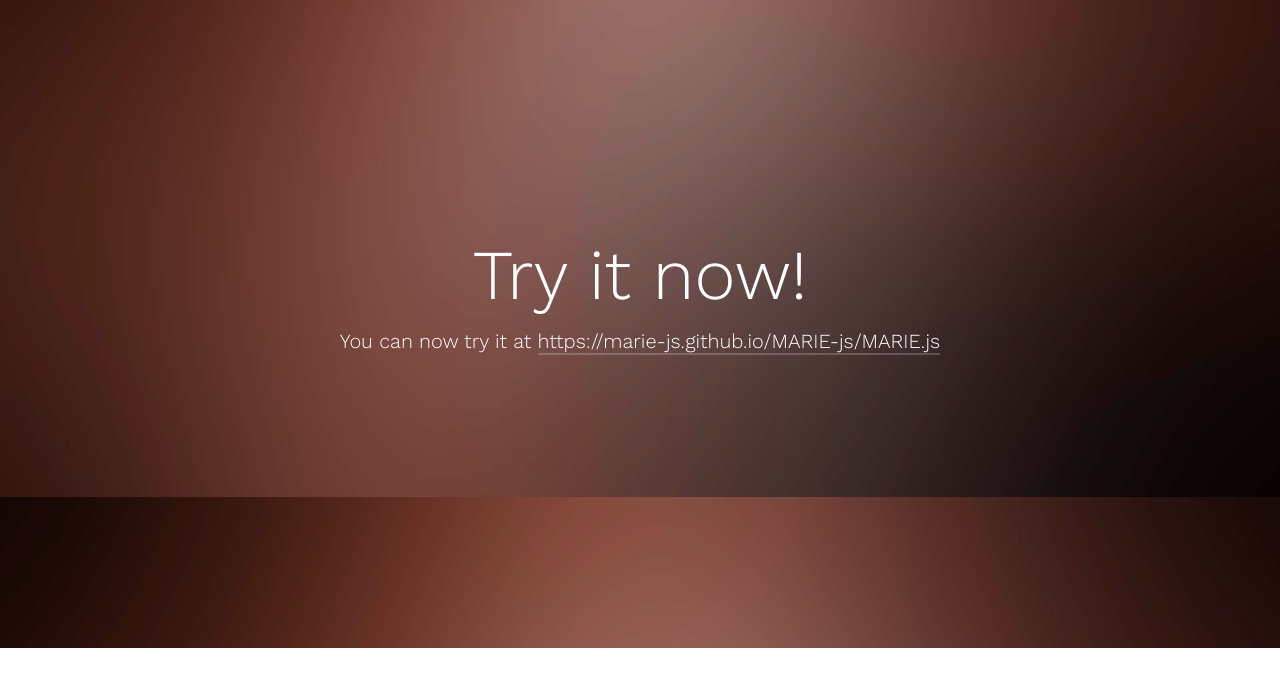
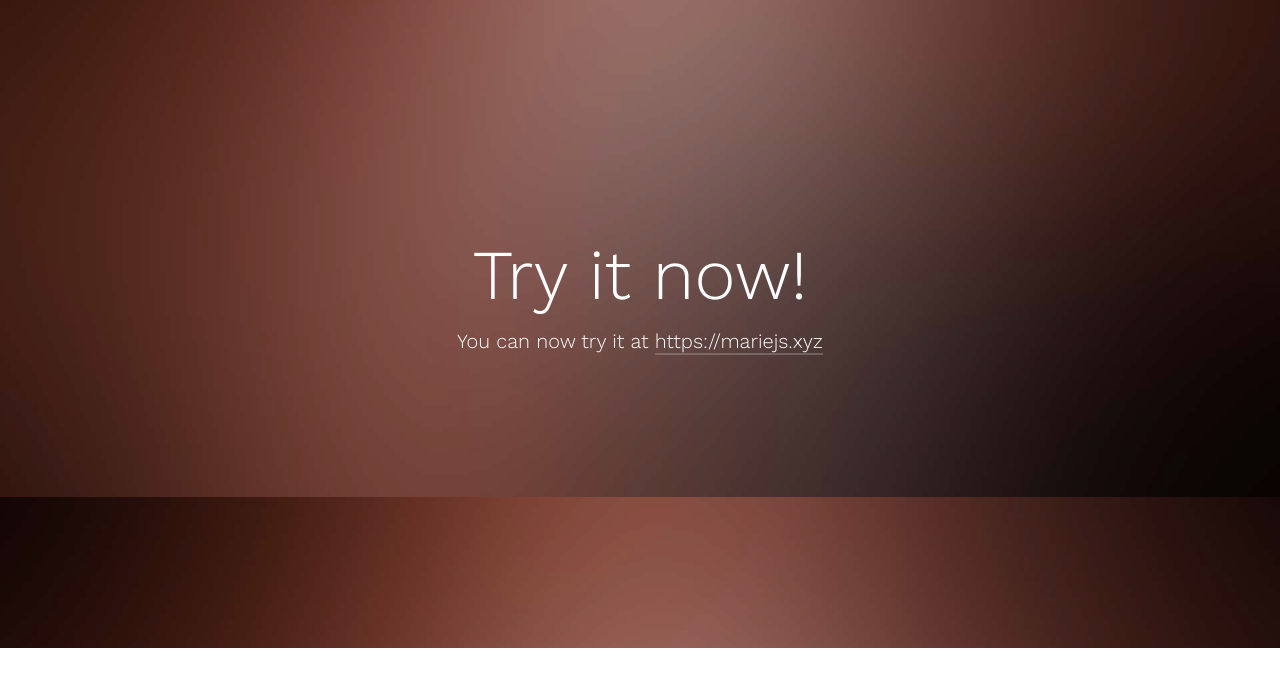
Before and after one commit to MARIE-js/marie-js.github.io, a plain HTML site: page index.html in a window 1280 px wide. Shown: the part 2768-3454 px from the top of the page. Drawn offline with nearby package versions, Linux system fonts and the light colour scheme; no server answers; files whose address does not match are found by name.

Commit message:
setup new URL

```diff
--- a/index.html
+++ b/index.html
@@ -186,13 +186,12 @@
 					<div class="col-md-8 col-md-offset-2 col-sm-12 col-sm-offset-0 col-xs-12 col-xs-offset-0 text-center fh5co-table">
 						<div class="fh5co-intro fh5co-table-cell">
 							<h1 class="text-center">Try it now!</h1>
-							<p>You can now try it at <a href="https://marie-js.github.io/MARIE-js/MARIE.js">https://marie-js.github.io/MARIE-js/MARIE.js</a></p>
+							<p>You can now try it at <a href="https://mariejs.xyz">https://mariejs.xyz</a></p>
 						</div>
 					</div>
 				</div>
 			</div>
 		</div>
-
 
 
 	<footer id="fh5co-footer">
@@ -205,7 +204,7 @@
 				<div class="col-md-3 col-md-push-1">
 					<h3>Quick Links</h3>
 					<ul>
-						<li><a href="https://marie-js.github.io/MARIE.js/">Try Now</a></li>
+						<li><a href="https://mariejs.xyz">Try Now</a></li>
 						<li><a href="https://gitter.im/MARIE-js/Support">Support</a></li>
 					</ul>
 				</div>
```
